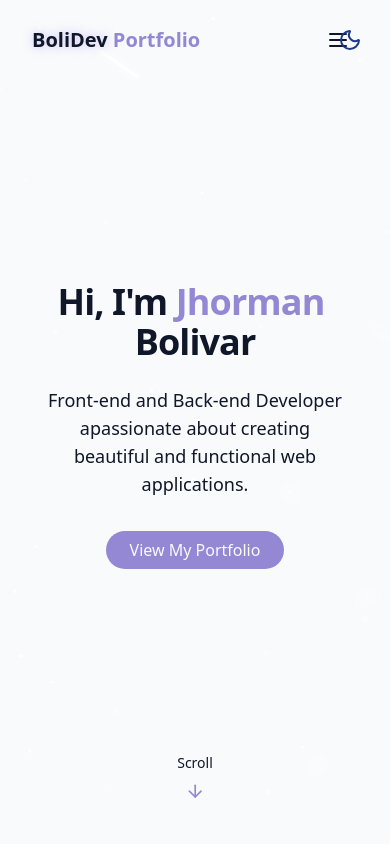
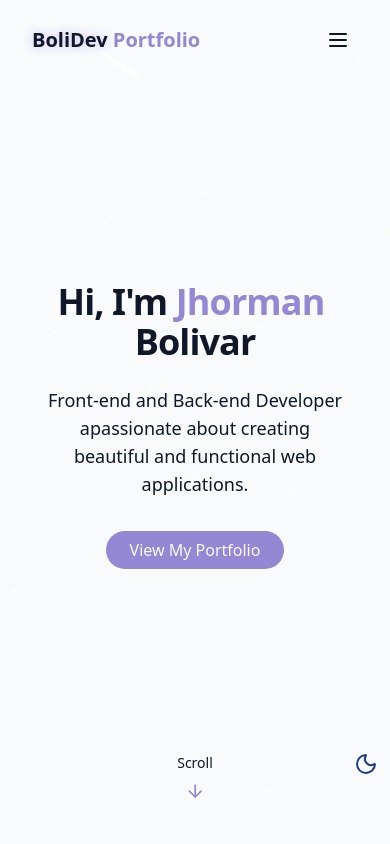
Before and after one commit to BolivarJ/BoliDev_Portfolio, a React (Vite) app: page / in a window 390 px wide. Shown: the top 844 px of the page. Built offline with nearby package versions, Linux system fonts and the light colour scheme.

Commit message:
commit three

```diff
--- a/src/components/ThemeToggle.jsx
+++ b/src/components/ThemeToggle.jsx
@@ -29,16 +29,30 @@ export const ThemeToggle = () => {
     }
 
     return (
-        <button onClick={toggleTheme} className={cn(
-            "fixed top-5 right-5 z-50 p-2 rounded-full transition-colors duration-300",
-            "focus:outlin-hidden"
-        )}>
+        <div className="relative">
+            <button
+                onClick={toggleTheme}
+                className={cn(
+                    "fixed z-50 p-2 rounded-full transition-colors duration-300",
+                    "focus:outline-none",
+                    // --- Estilos para móviles (max-sm) ---
+                    // AQUÍ ESTÁ EL CAMBIO: Lo subimos un poco más
+                    "max-sm:bottom-15", // Antes era 'bottom-5', ahora 'bottom-8' (32px desde abajo)
+                    "max-sm:right-1",
+                    "max-sm:top-auto",
 
+                    // --- Estilos para desktop y tablets (sm y superior) ---
+                    "sm:top-5",
+                    "sm:right-5",
+                    "sm:bottom-auto"
+                )}
+            >
                 {isDarkMode ? (
                     <Sun className="h-6 w-6 text-yellow-300" />
                 ) : (
                     <Moon className="h-6 w-6 text-blue-900" />
                 )}
             </button>
+        </div>
     );
 };
```
Lines whose indentation alone changed are shown as unchanged.
